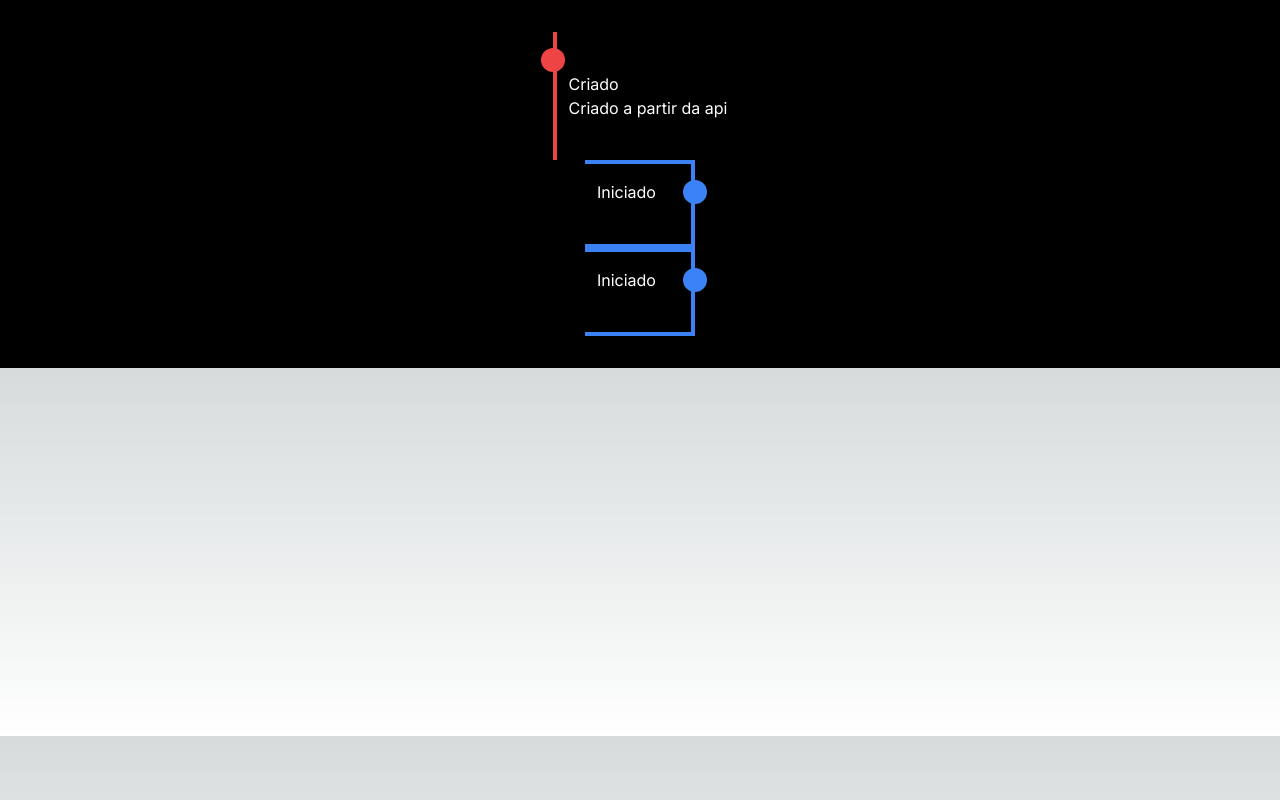
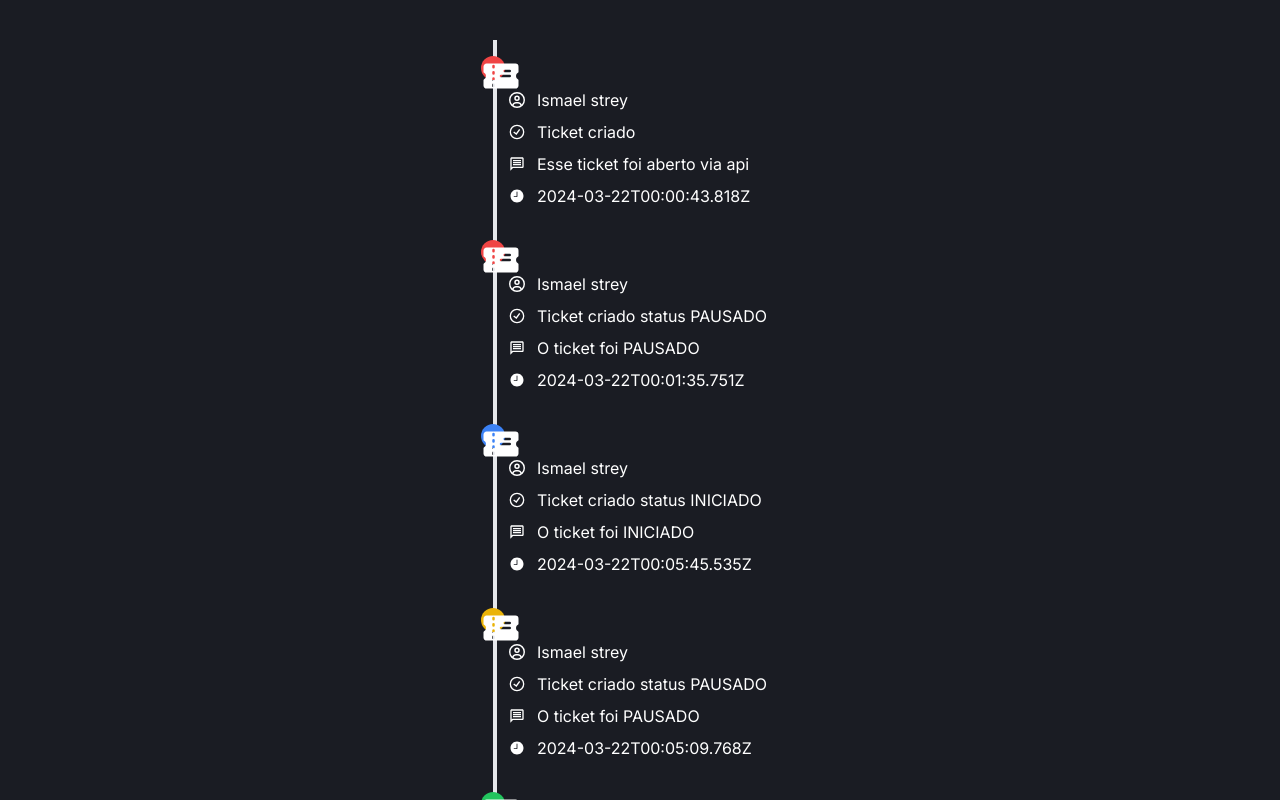
Before and after one commit to ismaelstrey/ticketai, a Next.js app: page /page/roadmap in a window 1280 px wide. Shown: the top 800 px of the page. Built offline with nearby package versions, Linux system fonts and the light colour scheme.

Commit message:
update api roadmap description

```diff
--- a/src/app/page/roadmap/page.tsx
+++ b/src/app/page/roadmap/page.tsx
@@ -1,8 +1,70 @@
 import RoadMap from "@/components/component/roadMap/RoadMap";
 import React from "react";
+const roadmap = [
+  {
+    id: 141,
+    name: "Ticket criado",
+    message: "Esse ticket foi aberto via api",
+    cor: "red",
+    user: "Ismael strey",
+    className: "ABERTO",
+    status: "CONCLUIDO",
+    created_at: "2024-03-22T00:00:43.818Z",
+    upadted_at: "2024-03-22T00:00:43.818Z",
+    ticketId: 148,
+  },
+  {
+    id: 149,
+    name: "Ticket criado status PAUSADO",
+    message: "O ticket foi PAUSADO",
+    cor: "red",
+    user: "Ismael strey",
+    className: "PAUSADO",
+    status: "CONCLUIDO",
+    created_at: "2024-03-22T00:01:35.751Z",
+    upadted_at: "2024-03-22T00:01:35.751Z",
+    ticketId: 148,
+  },
+  {
+    id: 152,
+    name: "Ticket criado status INICIADO",
+    message: "O ticket foi INICIADO",
+    cor: "blue",
+    user: "Ismael strey",
+    className: "INICIADO",
+    status: "CONCLUIDO",
+    created_at: "2024-03-22T00:05:45.535Z",
+    upadted_at: "2024-03-22T00:05:45.535Z",
+    ticketId: 148,
+  },
+  {
+    id: 156,
+    name: "Ticket criado status PAUSADO",
+    message: "O ticket foi PAUSADO",
+    cor: "yellow",
+    user: "Ismael strey",
+    className: "PAUSADO",
+    status: "CONCLUIDO",
+    created_at: "2024-03-22T00:05:09.768Z",
+    upadted_at: "2024-03-22T00:05:09.768Z",
+    ticketId: 148,
+  },
+  {
+    id: 165,
+    name: "Ticket criado status CONCLUIDO",
+    message: "O ticket foi CONCLUIDO",
+    cor: "green",
+    user: "Ismael strey",
+    className: "CONCLUIDO",
+    status: "CONCLUIDO",
+    created_at: "2024-03-22T11:30:42.897Z",
+    upadted_at: "2024-03-22T11:30:42.897Z",
+    ticketId: 148,
+  },
+];
 
 function Home() {
-  return <RoadMap />;
+  return <RoadMap roadmap={roadmap} />;
 }
 
 export default Home;
--- a/src/components/component/kanbam/Card/index.tsx
+++ b/src/components/component/kanbam/Card/index.tsx
@@ -1,5 +1,5 @@
 "use client";
-import React from "react";
+import React, { useState } from "react";
 import {
   EyeIcon,
   FileEditIcon,
@@ -14,6 +14,7 @@ import { Draggable } from "@hello-pangea/dnd";
 import { playAlertLixo } from "@/helper/beep";
 import { deleteTicketApi } from "@/services/Api";
 import CardRoadmap from "../../roadMap/CardRoadmap";
+import RoadMap from "../../roadMap/RoadMap";
 
 function Card({
   id,
@@ -46,8 +47,12 @@ function Card({
 
   const notify = (name: string) =>
     toast.warning(`Ticket ${name} deletado com sucesso`);
+
+  const [detalhes, setDetalhes] = useState(false);
+
   return (
     <>
+      {!detalhes ? (
         <Draggable
           key={id}
           draggableId={id ? id.toString() : ""}
@@ -93,12 +98,17 @@ function Card({
                 </span>
                 <CircleEllipsisIcon
                   className="text-white cursor-pointer hover:text-blue-500"
-                onClick={() => console.log("oi detalhes")}
+                  onClick={() => setDetalhes(!detalhes)}
                 />
               </div>
             </div>
           )}
         </Draggable>
+      ) : (
+        <div onClick={() => setDetalhes(!detalhes)}>
+          <RoadMap roadmap={ticketRoadMap} />
+        </div>
+      )}
     </>
   );
 }
--- a/src/components/component/roadMap/CardRoadmap.tsx
+++ b/src/components/component/roadMap/CardRoadmap.tsx
@@ -7,7 +7,6 @@ interface CardRoadmapProps {
 }
 
 function Roadmap({ name, message, className, created_at }: RoadMapProps) {
-  console.log(className);
   return (
     <span
       className={`flex w-2 h-2  rounded-full ${colorType(className)}`}
@@ -18,7 +17,7 @@ function Roadmap({ name, message, className, created_at }: RoadMapProps) {
 
 function CardRoadmap({ roadMap }: CardRoadmapProps) {
   return (
-    <div className="flex -mt-2 mb-2 w-full justify-end gap-2 ">
+    <div className="flex -mt-2 mb-2 w-full justify-end gap-2 cursor-pointer">
       {roadMap.map((valor, key) => (
         <Roadmap key={key} {...valor} />
       ))}
--- a/src/components/component/roadMap/RoadMap.tsx
+++ b/src/components/component/roadMap/RoadMap.tsx
@@ -1,48 +1,18 @@
-export default function RoadMap() {
+import { RoadMapItemProps, RoadMapPropsArray } from "@/@types/ticketTypes";
+import RoadMapItem from "./_roadMapItem";
+
+export default function RoadMap({ roadmap }: RoadMapPropsArray) {
+  const RenderRoadMap = () =>
+    roadmap?.map((data: RoadMapItemProps, key: any) => (
+      <RoadMapItem key={key} {...data} />
+    ));
   return (
-    <div className="flex flex-col bg-black p-8 items-center">
-      <div className="flex flex-col justify-start border-l-4 py-4 border-red-500">
-        <span className="w-6 h-6 -ml-4 rounded-full bg-red-500"></span>
-        <div className="flex ml-3">
-          <ul>
-            <li>
-              <span className="mt-2 text-white">Criado</span>
-            </li>
-            <li>
-              <span className="mt-2 text-white">Criado a partir da api</span>
-            </li>
-            <li>
-              <span>27/05/1986</span>
-            </li>
-          </ul>
-        </div>
-      </div>
-
-      <div className="flex flex-row-reverse justify-end border-r-4 border-t-4 border-b-4 py-4 border-blue-500">
-        <span className="w-6 h-6 -mr-4 rounded-full bg-blue-500 float-end"></span>
-        <div className="flex ml-3">
-          <ul>
-            <li>
-              <span className="mt-2 text-white">Iniciado</span>
-            </li>
-            <li>
-              <span>27/05/1986</span>
-            </li>
-          </ul>
-        </div>
-      </div>
-      <div className="flex flex-row-reverse justify-end border-r-4 border-t-4 border-b-4 py-4 border-blue-500">
-        <span className="w-6 h-6 -mr-4 rounded-full bg-blue-500 float-end"></span>
-        <div className="flex ml-3">
-          <ul>
-            <li>
-              <span className="mt-2 text-white">Iniciado</span>
-            </li>
-            <li>
-              <span>27/05/1986</span>
-            </li>
-          </ul>
-        </div>
+    <div className="flex w-full h-full py-10 bg-[#1A1C23] items-center justify-center">
+      <div className="">
+        <RenderRoadMap />
+        <span className="h-20 flex justify-center items-center">
+          TEMPO TOTAL: 3 horas e 25 minutos
+        </span>
       </div>
     </div>
   );
--- /dev/null
+++ b/src/components/component/roadMap/_roadMapItem/index.tsx
@@ -0,0 +1,57 @@
+import React from "react";
+import { FaRegCircleUser } from "react-icons/fa6";
+import { GrStatusGood } from "react-icons/gr";
+import { MdOutlineMessage } from "react-icons/md";
+import { IoIosTime } from "react-icons/io";
+import { RoadMapItemProps } from "@/@types/ticketTypes";
+import { IconType } from "@/components/shared/Colors";
+
+function RoadMapItem({
+  cor,
+  name,
+  message,
+  created_at,
+  status,
+  user = "Sem usuario",
+}: RoadMapItemProps) {
+  return (
+    <div
+      className={`flex flex-col justify-start border-l-4 py-4 border-${cor}-500`}
+    >
+      <span className={`w-6 h-6 -ml-4 rounded-full bg-${cor}-500`}>
+        {status && IconType(status)}
+      </span>
+      <div className="flex ml-3">
+        <ul>
+          <li>
+            <span className="flex flex-row items-center gap-3 mt-2 text-white">
+              <FaRegCircleUser />
+              {user}
+            </span>
+          </li>
+          <li>
+            <span className="flex flex-row items-center gap-3 mt-2 text-white">
+              <GrStatusGood />
+
+              {name}
+            </span>
+          </li>
+          <li>
+            <span className="flex flex-row items-center gap-3 mt-2 text-white">
+              <MdOutlineMessage />
+              {message}
+            </span>
+          </li>
+          <li>
+            <span className="flex flex-row items-center gap-3 mt-2 text-white">
+              <IoIosTime />
+              {created_at}
+            </span>
+          </li>
+        </ul>
+      </div>
+    </div>
+  );
+}
+
+export default RoadMapItem;
```
Also changed, not shown: src/@types/ticketTypes.ts (+10 -1 lines), 2 other files (tests, documents, lock files or other folders). Lines whose indentation alone changed are shown as unchanged.
